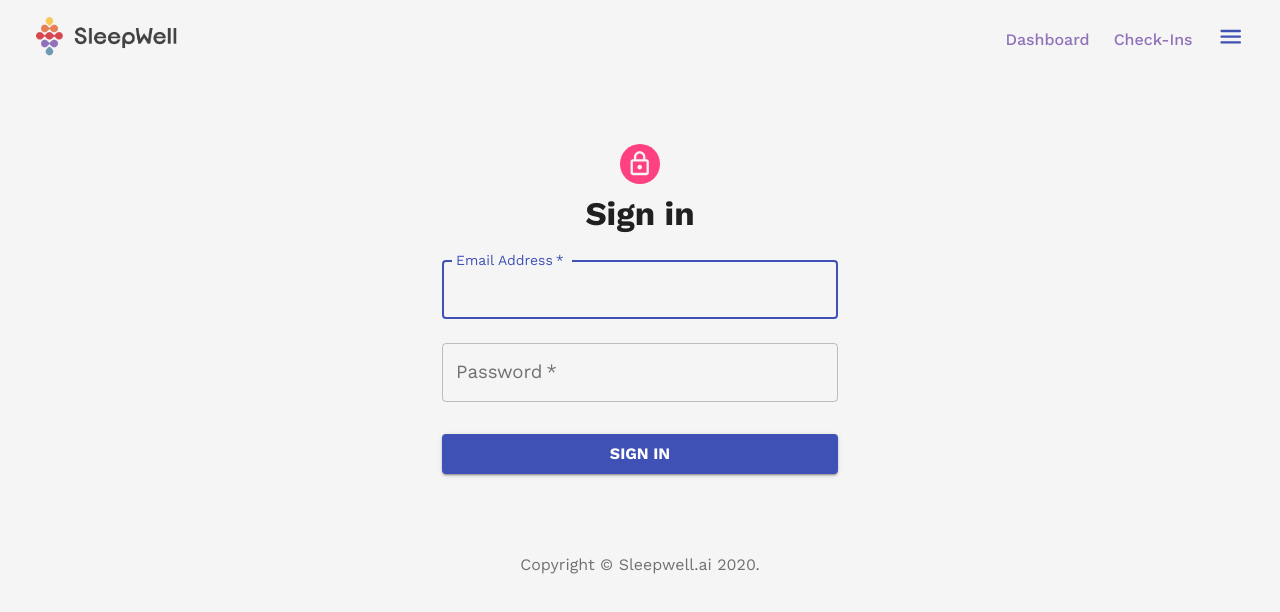
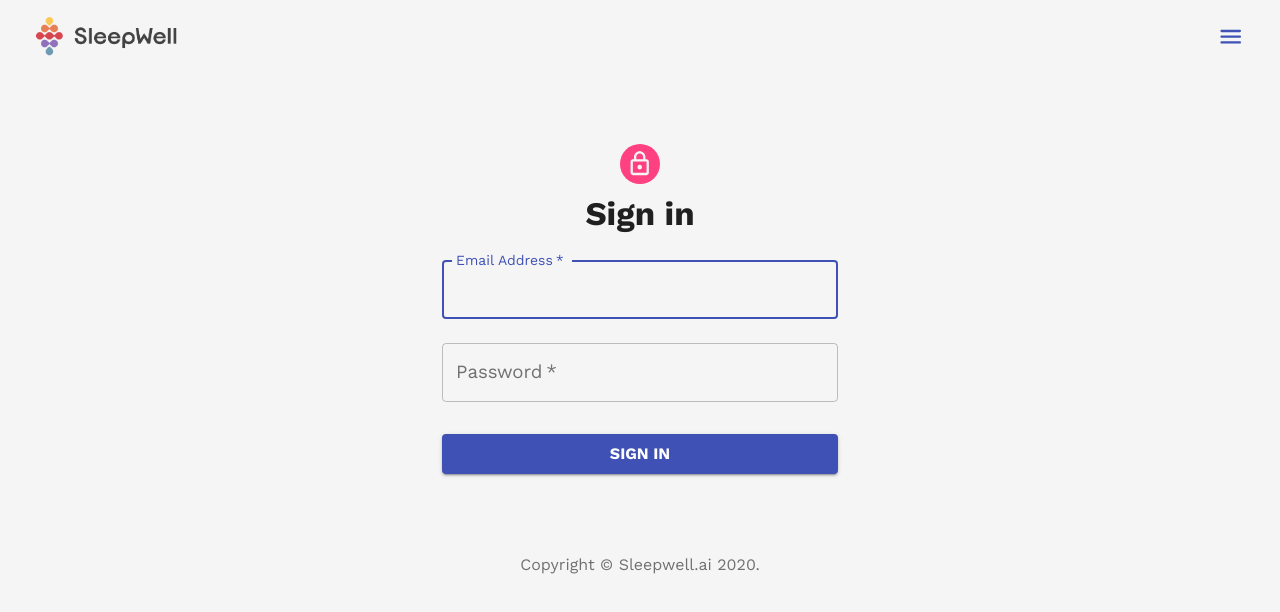
Before and after one commit to Ciccio99/spindol-client, a React (Create React App) app: page /login in a window 1280 px wide. Shown: the top 612 px of the page. Built offline with nearby package versions, Linux system fonts and the light colour scheme; no server answers.

Commit message:
Changed routing on login to dashboard

```diff
--- a/src/screens/signInScreen/SignInScreen.js
+++ b/src/screens/signInScreen/SignInScreen.js
@@ -60,7 +60,7 @@ const SignIn = () => {
   const [loading, setLoading] = useState(false);
   let history = useHistory();
   let location = useLocation();
-  const { from } = location.state || { from: { pathname: '/' }};
+  const { from } = location.state || { from: { pathname: '/dashboard' }};
 
   const login = async (e) => {
     e.preventDefault();
--- a/src/views/header/Header.js
+++ b/src/views/header/Header.js
@@ -36,14 +36,14 @@ const Header = () => {
             </Grid>
             <Grid item>
               <Grid container alignItems='center' justify='space-around'>
-                <Grid item>
+                {/* <Grid item>
                   <Box m={1.5}>
                     <LinkText to='/dashboard'>Dashboard</LinkText>
                   </Box>
                 </Grid>
                 <Grid item><Box m={1.5}>
                   <LinkText to='/checkins'>Check-Ins</LinkText>
-                </Box></Grid>
+                </Box></Grid> */}
                 <Grid item><Box m={1.5}>
                   <Link onClick={handleClick}>
                     <MenuRoundedIcon/>
```
